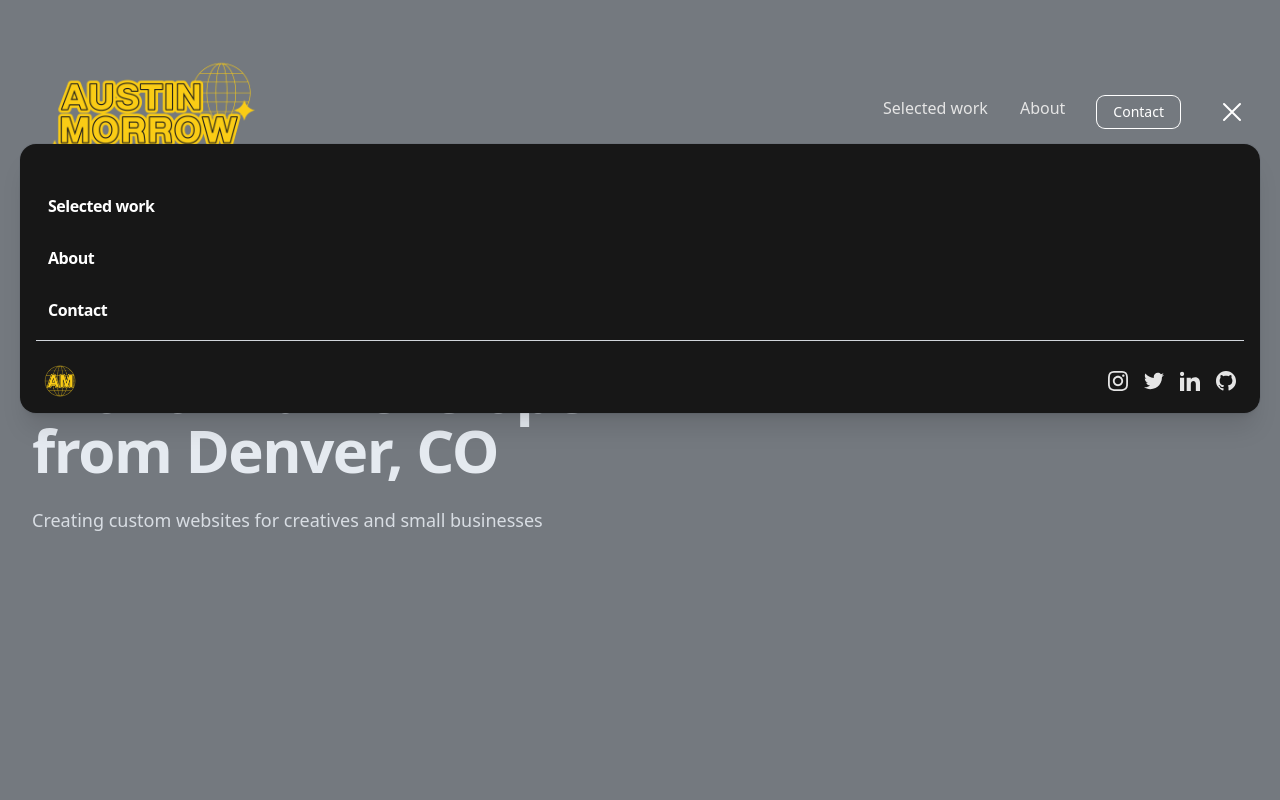
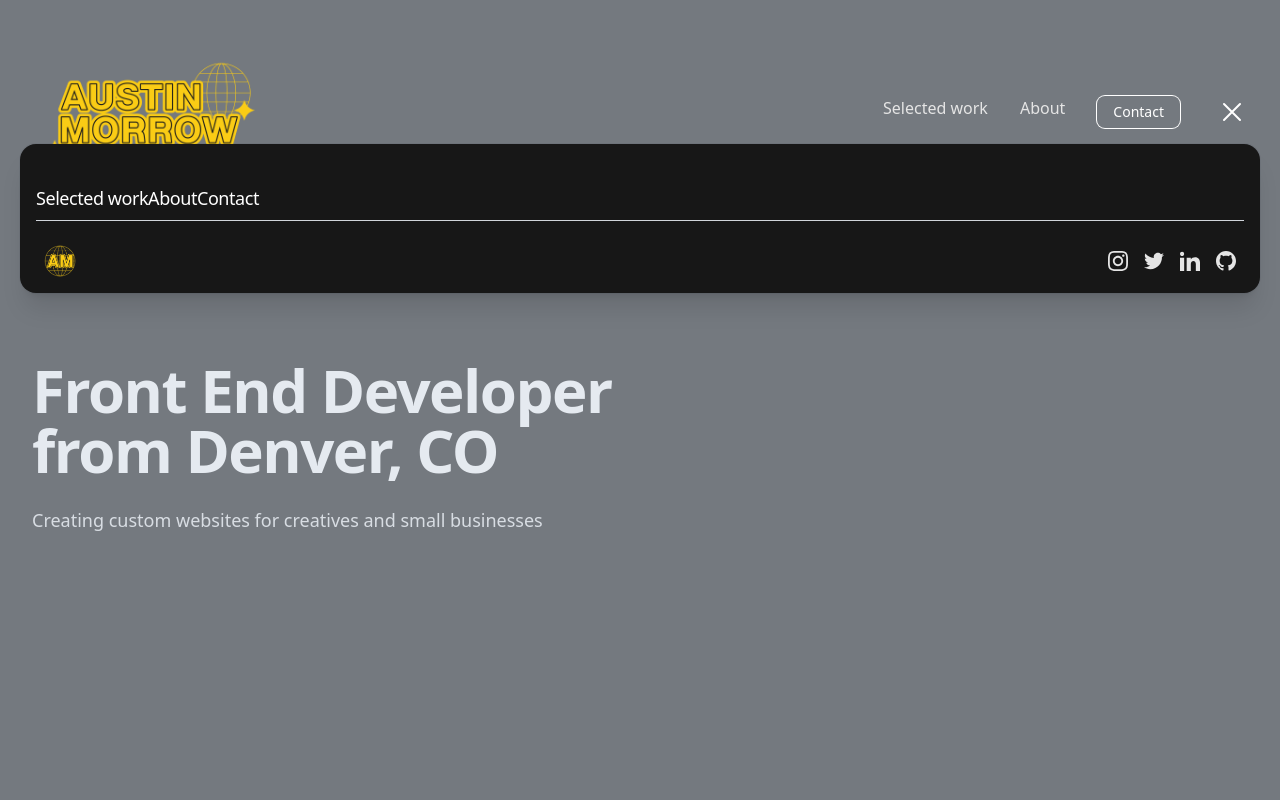
Before and after one commit to austin-morrow/austin-morrow, a React (Vite) app: page / in a window 1280 px wide. Both pictures are taken after a click on the button "Open main menu". Shown: the top 800 px of the page. Built offline with nearby package versions, Linux system fonts and the light colour scheme.

Commit message:
Update Header.jsx

```diff
--- a/src/components/Header.jsx
+++ b/src/components/Header.jsx
@@ -5,12 +5,6 @@ import PrimaryLogo from "../assets/images/logo_no_bg_lg.png";
 import SecondaryLogo from "../assets/images/secondary_logo.png";
 import { Link as ScrollLink } from "react-scroll";
 import { Link, useLocation } from "react-router-dom";
-
-const navigation = [
-  { name: "Selected work", to: "work", current: false },
-  { name: "About", to: "about", current: false },
-  { name: "Contact", to: "contact", current: false },
-];
 
 export default function Header() {
   const [mobileMenuOpen, setMobileMenuOpen] = useState(false);
@@ -37,7 +31,10 @@ export default function Header() {
                 <div className="hidden md:flex flex-row gap-x-8 text-primary-light-gray">
                   {isWorksPage ? (
                     <>
-                      <Link to="/" className="hover:text-yellow-400 cursor-pointer">
+                      <Link
+                        to="/"
+                        className="hover:text-yellow-400 cursor-pointer"
+                      >
                         Home
                       </Link>
                     </>
@@ -100,23 +97,46 @@ export default function Header() {
         <Dialog as="div" open={mobileMenuOpen} onClose={setMobileMenuOpen}>
           <div className="fixed inset-0 bg-slate-300/50 opacity-100" />
           <Dialog.Panel className="fixed inset-x-5 top-36 flex origin-top flex-col rounded-2xl bg-neutral-900 p-4 text-lg tracking-tight text-white shadow-xl ring-1 ring-slate-900/5 opacity-100 scale-100 z-50">
-            {/* ... The rest of your dialog content */}
             <div className="mt-6 flow-root">
               <div className="-my-6 divide-y divide-gray-500/10">
                 <div className="space-y-2 py-6">
-                  {navigation.map((item) => (
-                    <ScrollLink
-                      smooth={true}
-                      duration={500}
-                      key={item.name}
-                      as="a"
-                      to={item.to}
-                      className="block rounded-lg px-3 py-2 text-base font-semibold leading-7 cursor-pointer text-white hover:text-yellow-400"
-                      onClick={closeMobileMenu}
-                    >
-                      {item.name}
-                    </ScrollLink>
-                  ))}
+                  {isWorksPage ? (
+                    <>
+                      <Link
+                        to="/"
+                        className="hover:text-yellow-400 cursor-pointer"
+                      >
+                        Home
+                      </Link>
+                    </>
+                  ) : (
+                    <>
+                      <ScrollLink
+                        to="work"
+                        smooth={true}
+                        duration={500}
+                        className="hover:text-yellow-400 cursor-pointer"
+                      >
+                        Selected work
+                      </ScrollLink>
+                      <ScrollLink
+                        to="about"
+                        smooth={true}
+                        duration={500}
+                        className="hover:text-yellow-400 cursor-pointer"
+                      >
+                        About
+                      </ScrollLink>
+                    </>
+                  )}
+                  <ScrollLink
+                    to="contact"
+                    smooth={true}
+                    duration={500}
+                    className="hover:text-yellow-400 cursor-pointer"
+                  >
+                    Contact
+                  </ScrollLink>
                   <div className="border-t border-gray-300 my-4"></div>
                   <div className="flex flex-row items-center justify-between px-2 pt-4">
                     <div className="-m-1.5 p-1.5">
```
